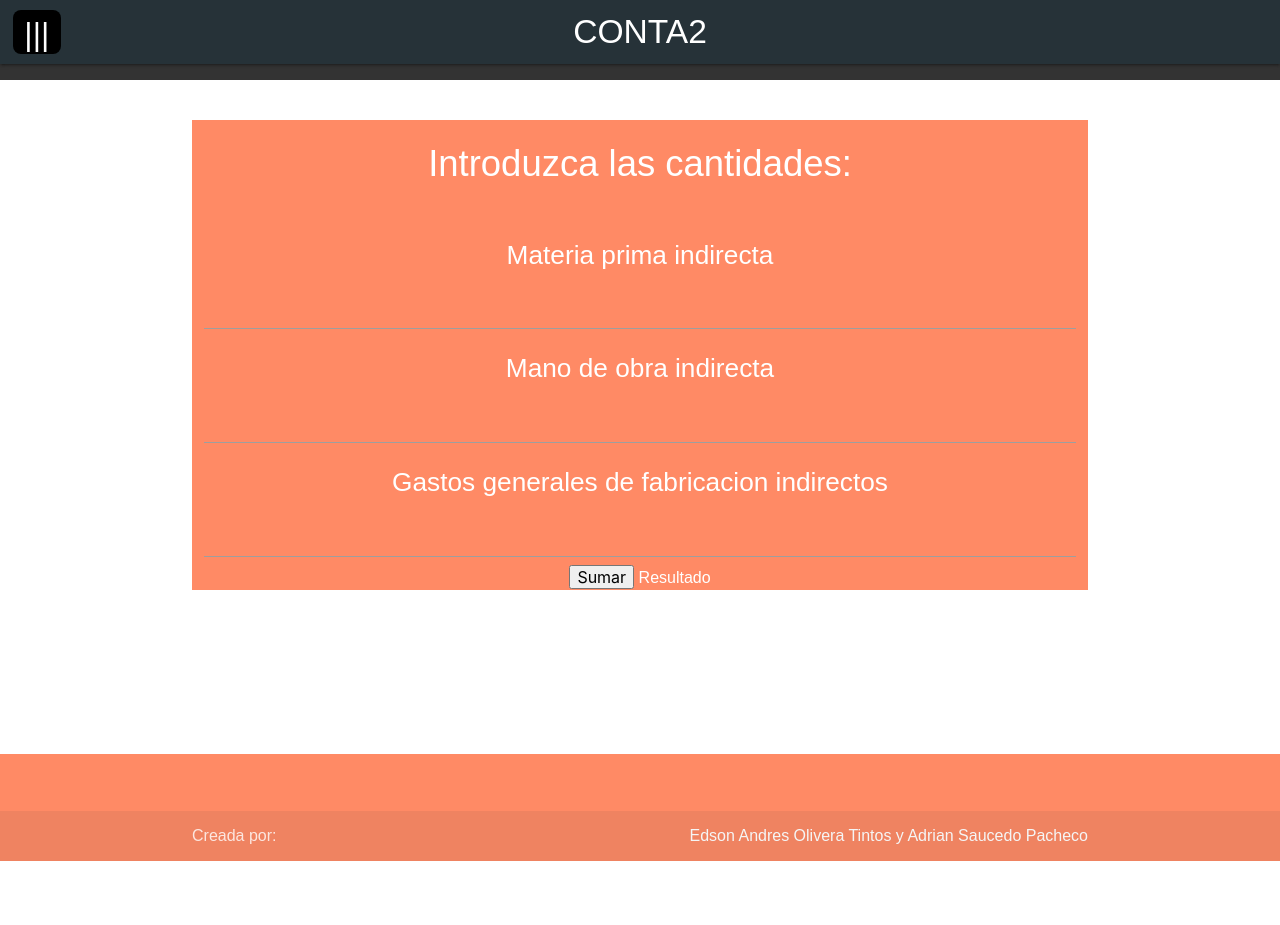
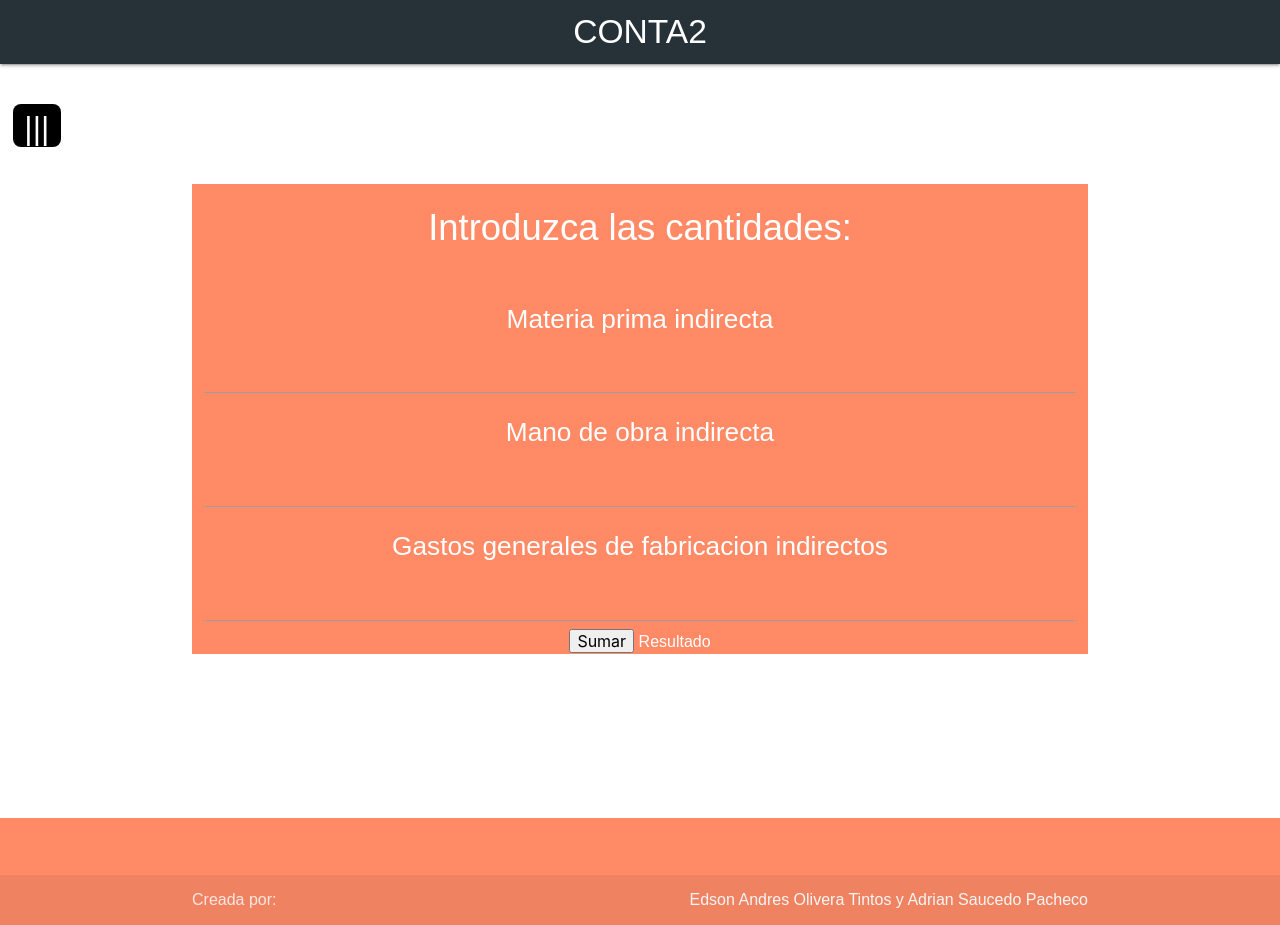
Before and after one commit to eddlelou06/Contados, a plain HTML site: page indirectos ingles.html in a window 1280 px wide. Before the commit the page ends 861 px from the top, so only its background shows below. Drawn offline with Linux system fonts and the light colour scheme.

Commit message:
Update estilos.css

```diff
--- a/estilos.css
+++ b/estilos.css
@@ -50,15 +50,3 @@ body{
     display: none;
 
 }
-
-
-#main-header {
-	background: #333;
-	color: white;
-	height: 80px;
-
-	width: 100%;
-	left: 0;
-	top: 0;
-	position: fixed;
-}
```
